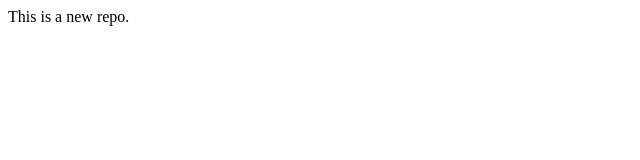
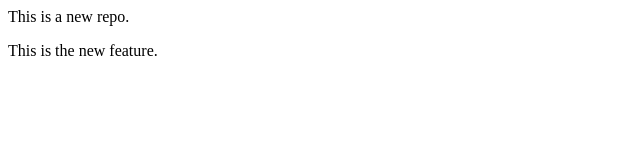
Before and after one commit to sumatitripathi1999/localrepo, a plain HTML site: page index.html in a window 1280 px wide. Shown: the whole page, without its empty margins (0-640 px from the left). Drawn offline with Linux system fonts and the light colour scheme.

Commit message:
update in new feature

```diff
--- a/index.html
+++ b/index.html
@@ -1,3 +1,7 @@
 <p> This is a new repo.
 
 </p>
+
+<p>
+    This is the new feature.
+</p>
```
